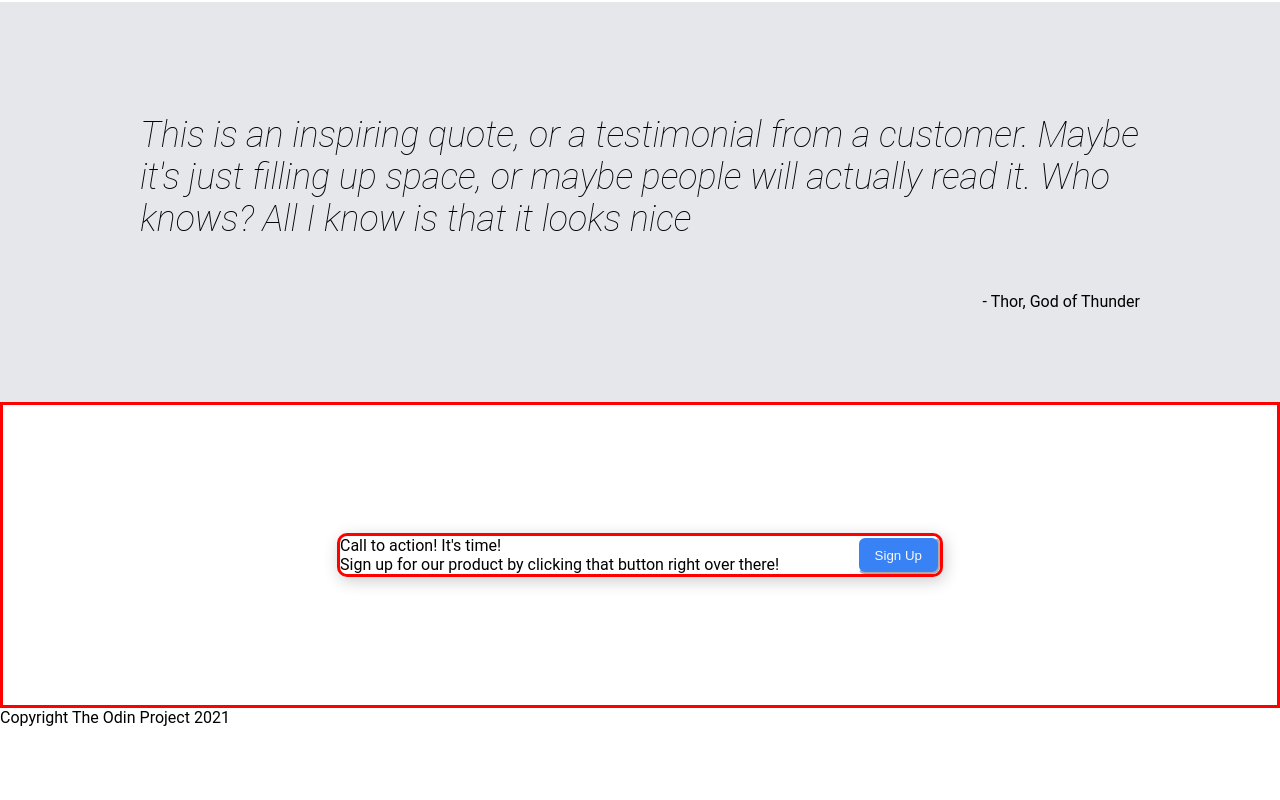
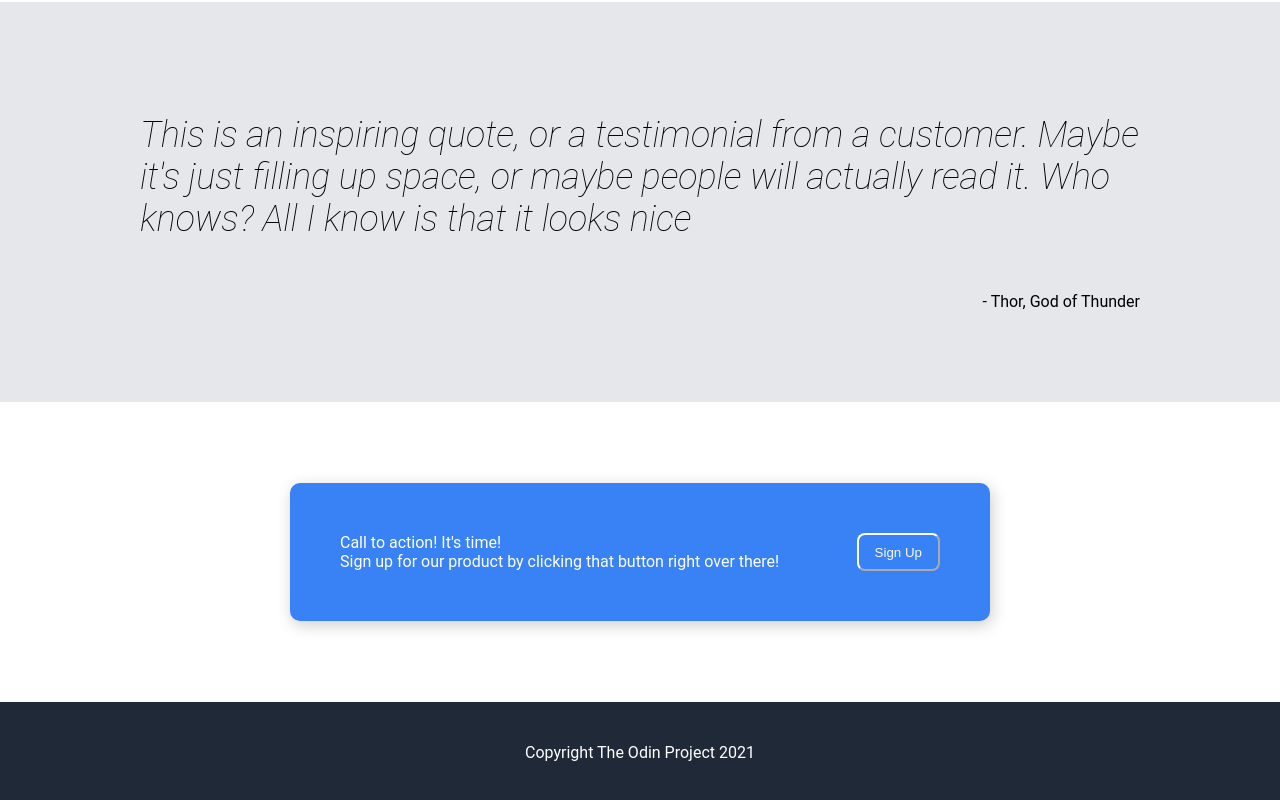
Before and after one commit to a13x612/landing-page, a plain HTML site: page index.html in a window 1280 px wide. Shown: the part 1222-2022 px from the top of the page. Before the commit the page ends 1949 px from the top, so only its background shows below. Drawn offline with Linux system fonts and the light colour scheme.

Commit message:
Add footer
style footer

```diff
--- a/style.css
+++ b/style.css
@@ -114,7 +114,6 @@ button {
     justify-content: center;
     align-items: center;
     gap: 100px;
-    border: red solid;
     height: 300px;
 }
 
@@ -125,7 +124,9 @@ button {
   box-shadow: 2px 4px 16px rgba(0,0,0,.2);
   display: flex;
   justify-content: space-between;
-  border: red solid;
+  padding: 50px;
+  background-color: #3882F6;
+  color: white;
 }
 
 .button {
@@ -134,3 +135,12 @@ button {
   border-radius: 8px;
   align-self: flex-end;
 }
+
+.footer {
+    display: flex;
+    justify-content: center;
+    align-items: center;
+    height: 100px;
+    background-color: #1F2937;
+    color: white;
+}
```
